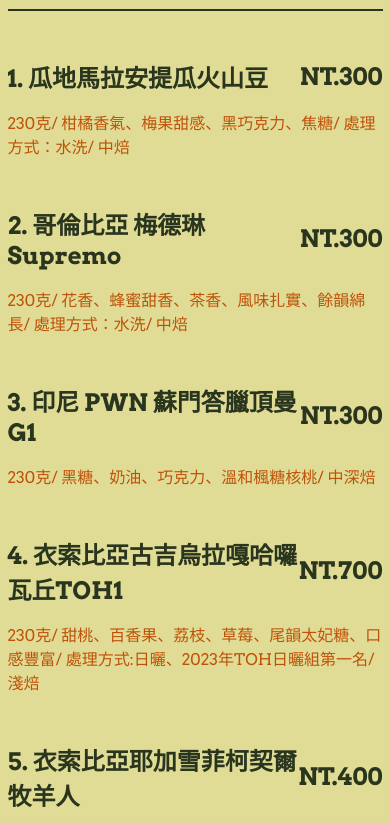
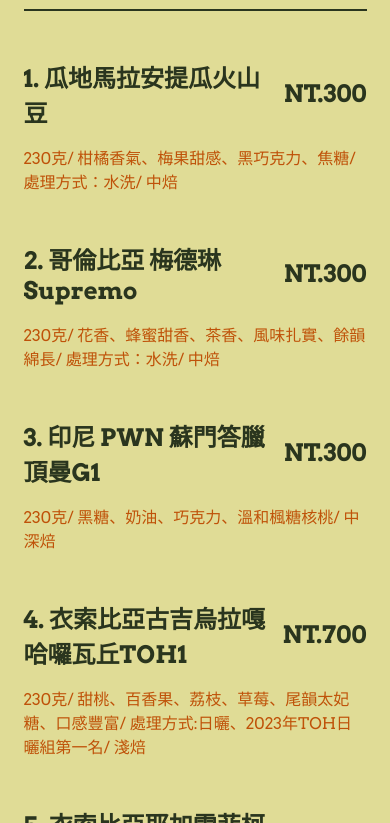
Before and after one commit to hsinyingt/gucha-coffee-web, a plain HTML site: page index.html in a window 390 px wide. Shown: the part 205-1028 px from the top of the page. Drawn offline with Linux system fonts and the light colour scheme.

Commit message:
update mobile body width

```diff
--- a/src/style.css
+++ b/src/style.css
@@ -106,7 +106,7 @@ button {
 
   body {
     margin: auto;
-    width: 375px;
+    width: 343px;
   }
   .logo {
     width: 80px;
```
